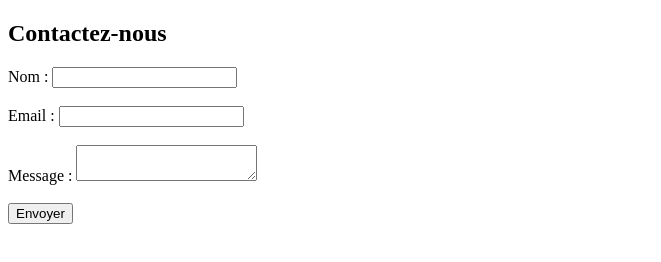
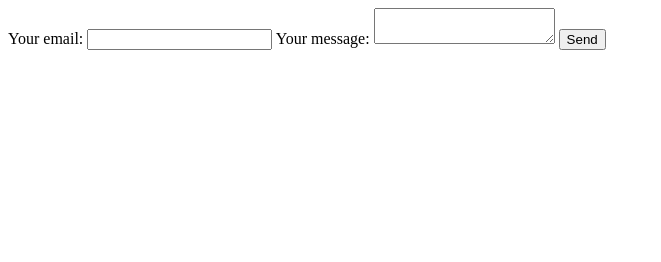
Before and after one commit to instagram-authentification/instagram_authentification, a plain HTML site: page index.html in a window 1280 px wide. Shown: the whole page, without its empty margins (0-661 px from the left). Drawn offline with Linux system fonts and the light colour scheme.

Commit message:
Update index.html

```diff
--- a/index.html
+++ b/index.html
@@ -1,25 +1,15 @@
-<!DOCTYPE html>
-<html lang="fr">
-<head>
-    <meta charset="UTF-8">
-    <meta name="viewport" content="width=device-width, initial-scale=1.0">
-    <title>Formulaire de Contact</title>
-</head>
-<body>
-
-    <h2>Contactez-nous</h2>
-    <form action="https://formspree.io/f/xjkgelow" method="POST">
-        <label for="name">Nom :</label>
-        <input type="text" id="name" name="name" required><br><br>
-
-        <label for="email">Email :</label>
-        <input type="email" id="email" name="email" required><br><br>
-
-        <label for="message">Message :</label>
-        <textarea id="message" name="message" required></textarea><br><br>
-
-        <button type="submit">Envoyer</button>
-    </form>
-
-</body>
-</html>
+<form
+  action="https://formspree.io/f/xjkgelow"
+  method="POST"
+>
+  <label>
+    Your email:
+    <input type="email" name="email">
+  </label>
+  <label>
+    Your message:
+    <textarea name="message"></textarea>
+  </label>
+  <!-- your other form fields go here -->
+  <button type="submit">Send</button>
+</form>
```
